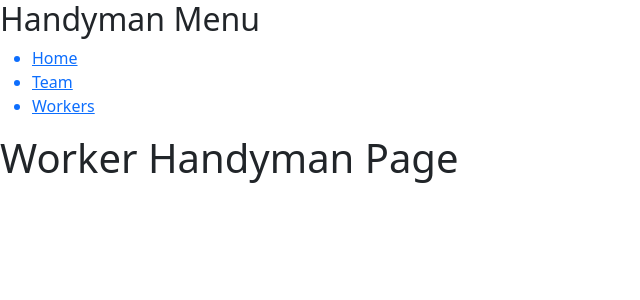
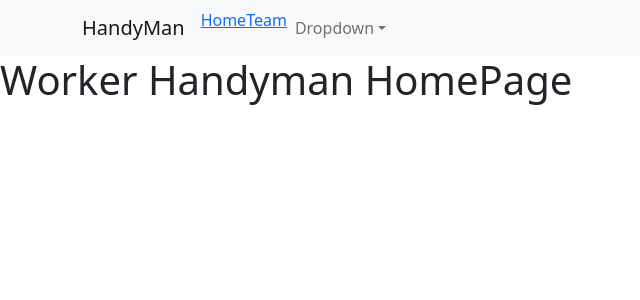
Before and after one commit to AshlynsherieKnight/handyman, a React (Create React App) app in the folder client/: page / in a window 1280 px wide. Shown: the top 300 px of the page, without its empty margins (0-640 px from the left). Built offline with nearby package versions, Linux system fonts and the light colour scheme.

Commit message:
navbar style

```diff
--- a/client/src/App.js
+++ b/client/src/App.js
@@ -1,7 +1,7 @@
 import { Routes, Route } from 'react-router-dom';
 import Home from './components/shared/Home';
 import Nomatch from './components/shared/Nomatch';
-import Navbar from './components/shared/Navbar';
+import HNavbar from './components/shared/HNavbar';
 import Team from './components/shared/Team';
 import Comments from './components/comments/Comments';
 import Workers from './components/workers/Workers';
@@ -9,7 +9,7 @@
 
 const App = () => (
   <>
-    <Navbar />
+    <HNavbar />
     <Routes>
       <Route path='/' element={<Home />} />
       <Route path='/team' element={<Team />} />
--- /dev/null
+++ b/client/src/components/shared/HNavbar.js
@@ -0,0 +1,36 @@
+import { Link } from "react-router-dom";
+import Container from 'react-bootstrap/Container';
+import Nav from 'react-bootstrap/Nav';
+import Navbar from 'react-bootstrap/Navbar';
+import NavDropdown from 'react-bootstrap/NavDropdown';
+
+const HNavbar = () => (
+  <>
+    <Navbar bg="light" expand="lg">
+    <Container>
+      <Navbar.Brand>HandyMan</Navbar.Brand>
+      <Navbar.Toggle aria-controls="basic-navbar-nav" />
+      <Navbar.Collapse id="basic-navbar-nav">
+        <Nav className="me-auto">
+          <Link to='/'>
+            <li>Home</li>
+          </Link>
+          <Link to='/team'>
+            <li>Team</li>
+          </Link>
+          <NavDropdown title="Dropdown" id="basic-nav-dropdown">
+            <NavDropdown.Item>
+              <Link to='/workers'>
+              <li>Workers</li>
+              </Link>
+            </NavDropdown.Item>
+
+          </NavDropdown>
+        </Nav>
+      </Navbar.Collapse>
+    </Container>
+    </Navbar>
+  </>
+)
+
+export default HNavbar;
--- a/client/src/components/shared/HomeHead.js
+++ b/client/src/components/shared/HomeHead.js
@@ -1,5 +1,6 @@
 const HomeHead = () => (
-  <h1>Worker Handyman Page</h1>
+  <h1>Worker Handyman HomePage</h1>
+
 )
 
 export default HomeHead;
--- a/client/src/components/shared/Navbar.js
+++ /dev/null
@@ -1,22 +0,0 @@
-import { Link } from "react-router-dom";
-
-const Navbar = () => (
-  <>
-    <nav>
-      <h2>Handyman Menu</h2>
-      <ul>
-        <Link to='/'>
-          <li>Home</li>
-        </Link>
-        <Link to='/team'>
-          <li>Team</li>
-        </Link>
-        <Link to='/workers'>
-          <li>Workers</li>
-        </Link>
-      </ul>
-    </nav>
-  </>
-)
-
-export default Navbar;
```
